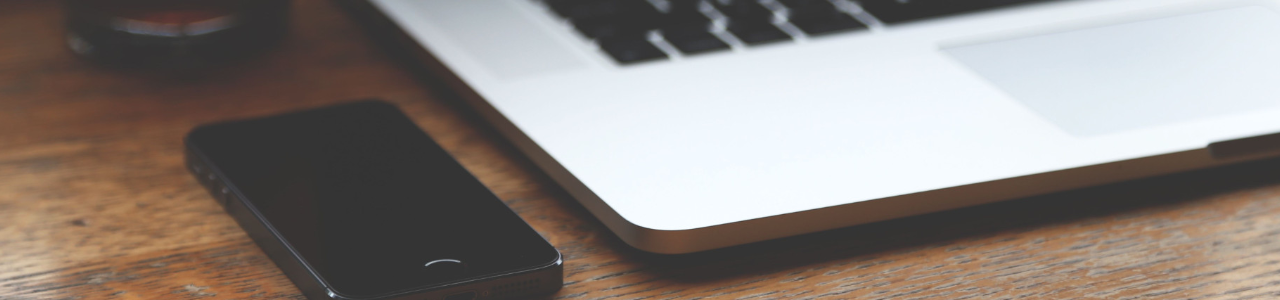
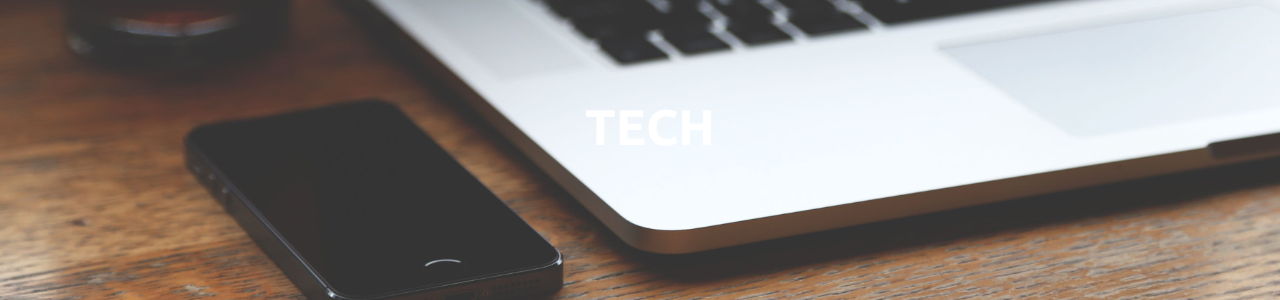
Before and after one commit to iknowSteven/iknowSteven.github.io, a Jekyll site: the page built from index.md, in a window 1280 px wide. Shown: the part 1389-1689 px from the top of the page. Built offline with Jekyll 4.4.1, drawn with Linux system fonts in a browser that asks for light colours; our own code applies the rules of GitHub Pages for plain Markdown files.

Commit message:
no message

```diff
--- /dev/null
+++ b/_includes/countdown/TECH.html
@@ -0,0 +1,16 @@
+<!DOCTYPE html>
+<html lang="en">
+<head>
+    <meta charset="UTF-8">
+    <title>AI_Study</title>
+    <link rel="stylesheet" type="text/css" href="../../assets/css/countdown.css">
+</head>
+<body>
+    <div class="countdown_container_white" id="TECH">
+        <h1>TECH</h1>
+        <div class="countdown_since">2019-01-03</div>
+        <h3 class="countdown_remain"></h3>
+    </div>
+    <script type="text/javascript" src="../../assets/js/src/countdown.js"></script>
+</body>
+</html>
--- a/_layouts/home.html
+++ b/_layouts/home.html
@@ -36,6 +36,7 @@
         {% include countdown/AI_Study.html %}
         {% include countdown/Startup.html %}
         {% include countdown/Travel.html %}
+        {% include countdown/TECH.html %}
     </article>
 </section>
 </body>
```
